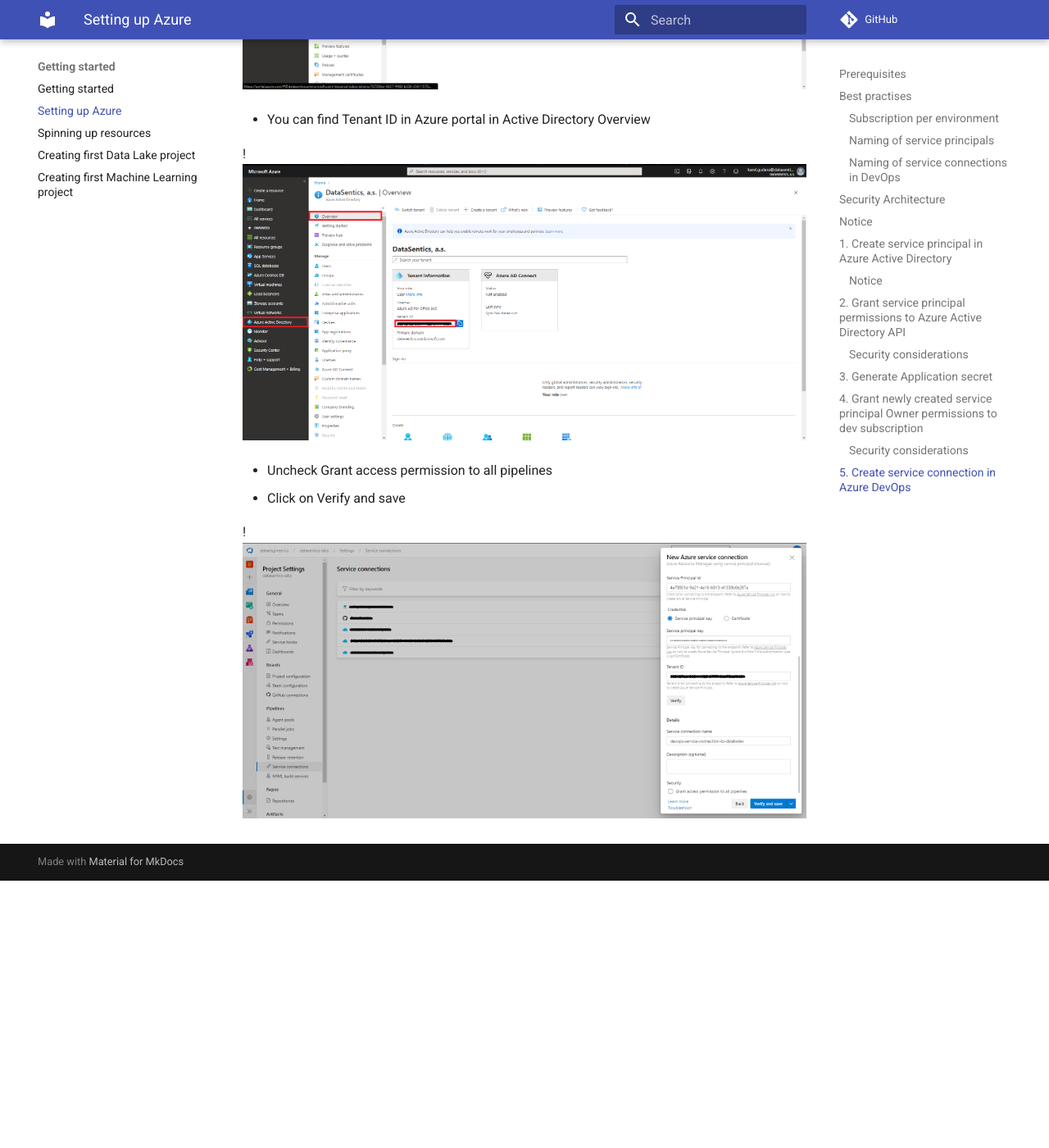
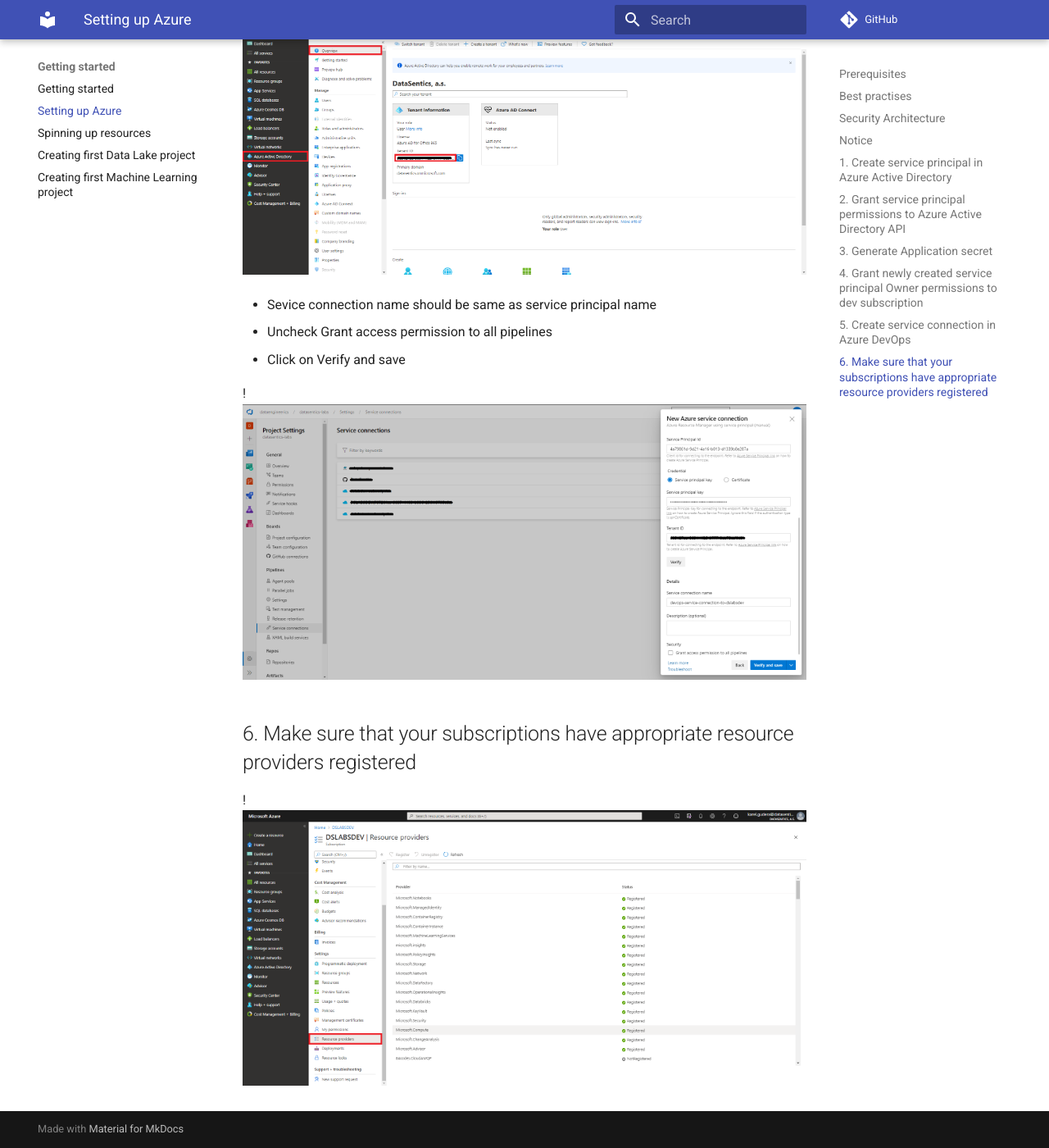
Before and after one commit to daipe-ai/platform-docs, an MkDocs documentation site: the page built from docs/getting-started/azure-setup.md, in a window 1280 px wide and 1400 px high, scrolled down 11203 px. Shown: the whole window at 82% size. Built offline with MkDocs 1.6.1 and Material for MkDocs 9.7.7, drawn with Linux system fonts in a browser that asks for light colours; comment, search, counter and statistics services are not loaded; before the commit the page ends 12277 px from its top, so only the background shows below that.

Commit message:
some feedback changes

```diff
--- a/docs/getting-started/azure-setup.md
+++ b/docs/getting-started/azure-setup.md
@@ -7,16 +7,16 @@
 
 ## Best practises
 
-### Subscription per environment
+**Subscription per environment**
 We consider as a best practice to have separate subscriptions for dev/test/prod environments.
 
-### Naming of service principals
+**Naming of service principals**
 Our recommendation for naming is that the service principal name should reflect purpose and it's permission scope, eg.
 
 `devops-service-connection-to-{subscription-name}`
 `devops-service-connection-to-{subscription}-{resource-group-name}`
 
-### Naming of service connections in DevOps
+**Naming of service connections in DevOps**
 We like to keep name for DevOps service connection same as the name of service principal we are authenticating through.
 
 ## Security Architecture
@@ -46,7 +46,7 @@
 
 !![](../images/service_principal_step3.png)
 
-### Notice
+**Notice**
 Assigning permission scope for service principal will be done in next steps so don't worry if it doesn't make sense yet.
 
 ## 2. Grant service principal permissions to Azure Active Directory API
@@ -70,7 +70,7 @@
 
 - These changes must be approved by some AAD Administrator.
 
-### Security considerations
+**Security considerations**
 These permissions only allow to read and manage applications created by service principal. So there is no risk that this service principal can be miused to read or modify any other AAD information.
 
 ## 3. Generate Application secret
@@ -108,7 +108,7 @@
 !![](../images/service_principal_step11.png)
 !![](../images/service_principal_step12.png)
 
-### Security considerations
+**Security considerations**
 Giving service principal permissions on subscription level might be risky. The Owner/Contributor role allow any creation or deletion of resources in that subscription so if you have another projects/resources in that subscription the service principal might be misused to delete them. Assign permissions at subscription level only if the subscription is empty.
 
 ## 5. Create service connection in Azure DevOps
@@ -147,7 +147,12 @@
 
 !![](../images/devops_step8.png)
 
+- Sevice connection name should be same as service principal name
 - Uncheck Grant access permission to all pipelines
 - Click on Verify and save
 
 !![](../images/devops_step6.png)
+
+## 6. Make sure that your subscriptions have appropriate resource providers registered
+
+!![](../images/subscription_resource_providers.png)
```
Also changed, not shown: docs/getting-started/resources-setup.md (+7 -1 lines), docs/images/subscription_resource_providers.png (added), docs/images/user_object_id.png (added).
